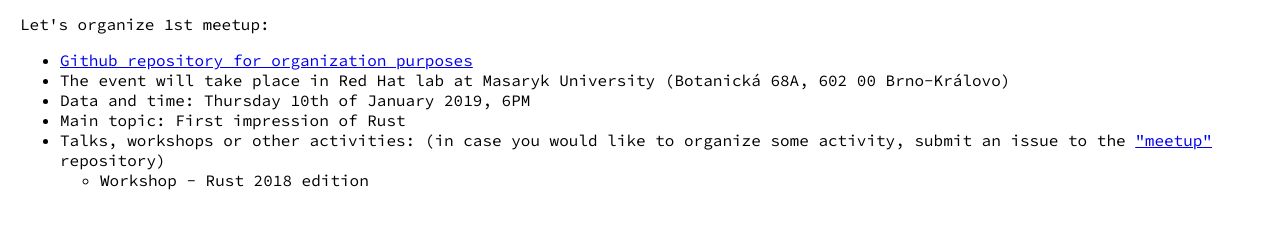
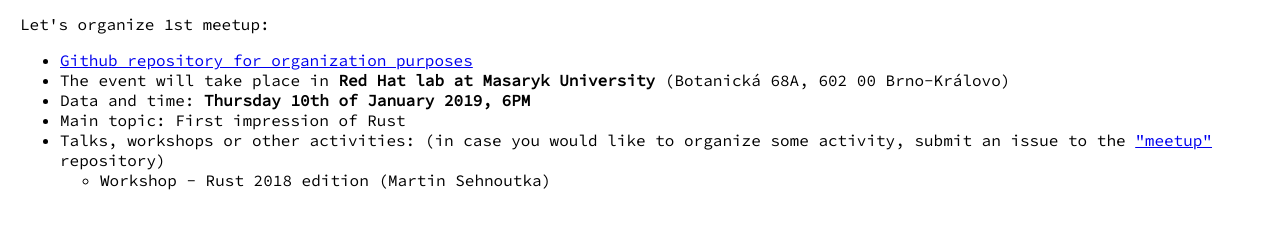
Before and after one commit to rust-brno/rust-brno.github.io, a plain HTML site: page index.html in a window 1280 px wide. Shown: the part 222-450 px from the top of the page. Drawn offline with Linux system fonts and the light colour scheme.

Commit message:
Update index.html

```diff
--- a/index.html
+++ b/index.html
@@ -18,12 +18,12 @@
         <p>Let's organize 1st meetup:</p>
         <ul>
           <li><a href="https://github.com/rust-brno/meetup">Github repository for organization purposes</a></li>
-          <li>The event will take place in Red Hat lab at Masaryk University (Botanická 68A, 602 00 Brno-Královo)</li>
-          <li>Data and time: Thursday 10th of January 2019, 6PM</li>
+          <li>The event will take place in <b>Red Hat lab at Masaryk University</b> (Botanická 68A, 602 00 Brno-Královo)</li>
+          <li>Data and time: <b>Thursday 10th of January 2019, 6PM</b></li>
           <li>Main topic: First impression of Rust</li>
           <li>Talks, workshops or other activities: (in case you would like to organize some activity, submit an issue to the <a href="https://github.com/rust-brno/meetup">"meetup"</a> repository)</li>
             <ul>
-                <li>Workshop - Rust 2018 edition</li>
+                <li>Workshop - Rust 2018 edition (Martin Sehnoutka)</li>
             </ul>
         </ul>
     </body>
```
